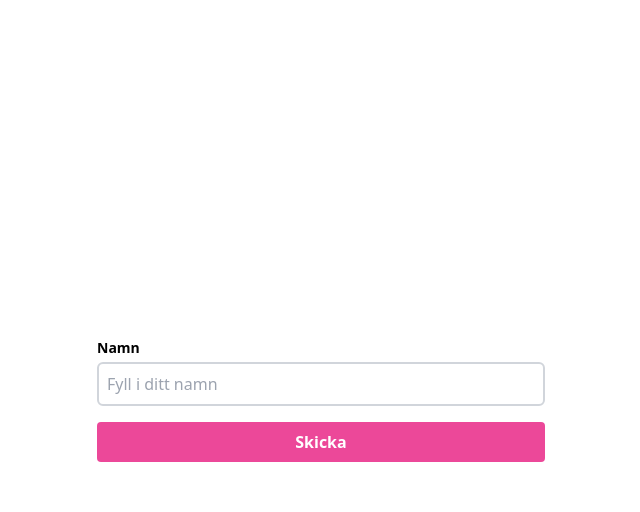
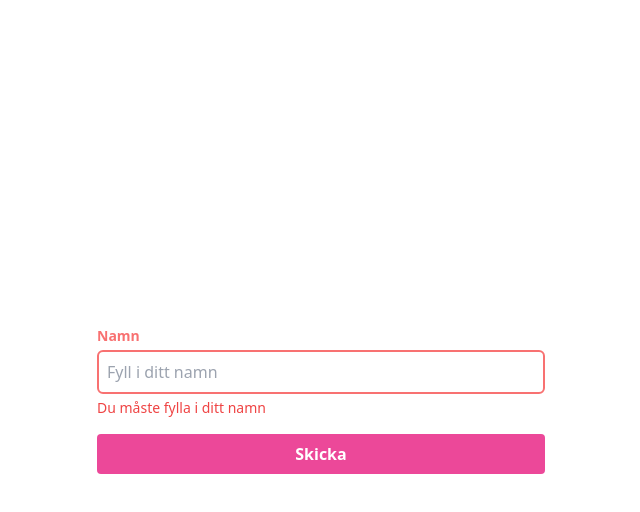
Before and after one commit to esaiaswestberg/1dv610-l1-borja-programmera-igen, a SvelteKit app: page / in a window 1280 px wide. Both pictures are taken after a click on the button "Skicka". Shown: the top 512 px of the page, without its empty margins (319-959 px from the left). Built offline with nearby package versions, Linux system fonts and the light colour scheme.

Commit message:
Welcome page

```diff
--- a/package.json
+++ b/package.json
@@ -10,6 +10,7 @@
 		"check:watch": "svelte-kit sync && svelte-check --tsconfig ./tsconfig.json --watch"
 	},
 	"devDependencies": {
+		"@iconify/svelte": "^3.1.4",
 		"@sveltejs/adapter-auto": "^2.0.0",
 		"@sveltejs/kit": "^1.20.4",
 		"autoprefixer": "^10.4.15",
--- a/src/components/Button.svelte
+++ b/src/components/Button.svelte
@@ -1 +1 @@
-<button class="bg-pink-500 hover:bg-pink-600 text-white font-bold py-2 px-4 rounded w-full transition-colors"><slot /></button>
+<button class="bg-pink-500 hover:bg-pink-600 text-white font-bold py-2 px-4 rounded w-full transition-colors" on:click><slot /></button>
--- a/src/components/Input.svelte
+++ b/src/components/Input.svelte
@@ -1,10 +1,28 @@
 <script lang="ts">
+  import strEmpty from '$lib/strEmpty'
+
   export let label: string
   export let placeholder: string
   export let value: string
+
+  export let errorMessage: string = ''
+  $: hasError = !strEmpty(errorMessage)
 </script>
 
 <div class="flex flex-col gap-1 items-start justify-center w-full group">
-  <label for={label} class="font-semibold text-sm group-focus-within:text-pink-400 transition-colors">{label}</label>
-  <input type="text" id={label} class="border-2 border-gray-300 rounded-md p-2 w-full transition-colors focus:border-pink-400 focus:outline-none" {placeholder} bind:value />
+  <label for={label} class="font-semibold text-sm group-focus-within:text-pink-400 transition-colors" class:text-red-400={hasError}>{label}</label>
+  <input
+    type="text"
+    id={label}
+    class="border-2 border-gray-300 rounded-md p-2 w-full transition-colors focus:border-pink-400 focus:outline-none"
+    class:border-red-400={hasError}
+    class:text-red-400={hasError}
+    {placeholder}
+    bind:value
+    on:input
+  />
+
+  {#if hasError}
+    <span class="text-sm text-red-500">{errorMessage}</span>
+  {/if}
 </div>
--- /dev/null
+++ b/src/components/TextButton.svelte
@@ -0,0 +1,3 @@
+<div class="flex flex-row items-center text-pink-500 hover:text-pink-400 cursor-pointer" on:click on:keypress role="button" tabindex="0">
+  <slot />
+</div>
--- /dev/null
+++ b/src/components/WelcomeInformation.svelte
@@ -0,0 +1,4 @@
+<div class="flex flex-col gap-4">
+  <p>Du är väldigt välkommen hit, men just nu finns inte något här. Helt ärligt kommer det nog aldrig finnas någon större mängd innehåll då detta bara är en laboration.</p>
+  <p>Tack för att du besökte!</p>
+</div>
--- /dev/null
+++ b/src/components/WelcomeMessage.svelte
@@ -0,0 +1,9 @@
+<script lang="ts">
+  export let name: string
+</script>
+
+<div class="flex flex-col gap-4 items-center justify-center">
+  <div class="flex flex-col w-full max-w-md gap-4">
+    <h1 class="text-2xl font-bold">Välkommen {name}!</h1>
+  </div>
+</div>
--- a/src/lib/index.ts
+++ /dev/null
@@ -1 +0,0 @@
-// place files you want to import through the `$lib` alias in this folder.
--- /dev/null
+++ b/src/lib/strEmpty.ts
@@ -0,0 +1,3 @@
+const strEmpty = (str: string) => str.trim().length === 0
+
+export default strEmpty
--- a/src/routes/+page.svelte
+++ b/src/routes/+page.svelte
@@ -1,11 +1,47 @@
 <script lang="ts">
+  import strEmpty from '$lib/strEmpty'
+  import Icon from '@iconify/svelte'
   import Button from '../components/Button.svelte'
   import Input from '../components/Input.svelte'
+  import TextButton from '../components/TextButton.svelte'
+  import WelcomeInformation from '../components/WelcomeInformation.svelte'
+  import WelcomeMessage from '../components/WelcomeMessage.svelte'
+
+  let name: string = ''
+  let inputError: string = ''
+  let welcomeMessageShown: boolean = false
+
+  const resetPage = () => {
+    name = ''
+    inputError = ''
+    welcomeMessageShown = false
+  }
+
+  const resetError = () => (inputError = '')
+
+  const submitName = () => {
+    if (strEmpty(name)) {
+      inputError = 'Du måste fylla i ditt namn'
+      return
+    }
+
+    resetError()
+    welcomeMessageShown = true
+  }
 </script>
 
 <div class="flex flex-col gap-4 items-center justify-center h-screen">
   <div class="flex flex-col w-full max-w-md gap-4">
-    <Input label="Namn" placeholder="Fyll i ditt namn" value="" />
-    <Button>Skicka</Button>
+    {#if welcomeMessageShown}
+      <WelcomeMessage {name} />
+      <WelcomeInformation />
+      <TextButton on:click={resetPage}>
+        <Icon icon="material-symbols:arrow-back-ios-rounded" class="w-4 h-5" />
+        Gå tillbaka
+      </TextButton>
+    {:else}
+      <Input label="Namn" placeholder="Fyll i ditt namn" bind:value={name} bind:errorMessage={inputError} on:input={resetError} />
+      <Button on:click={submitName}>Skicka</Button>
+    {/if}
   </div>
 </div>
```
Also changed, not shown: 1 other file (tests, documents, lock files or other folders).
